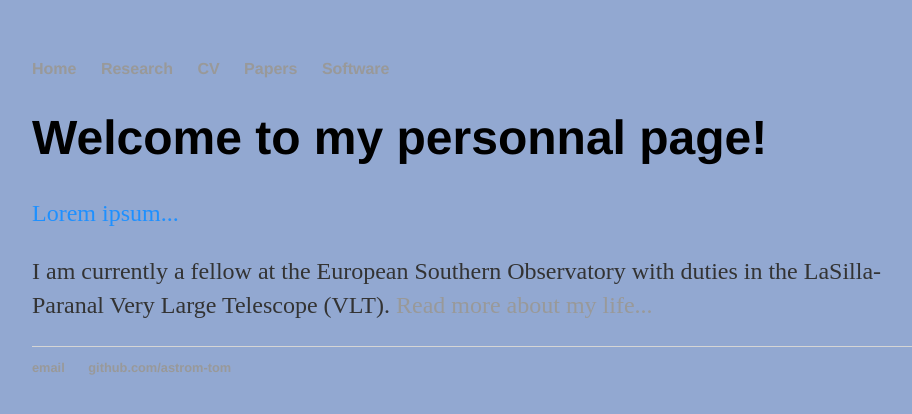
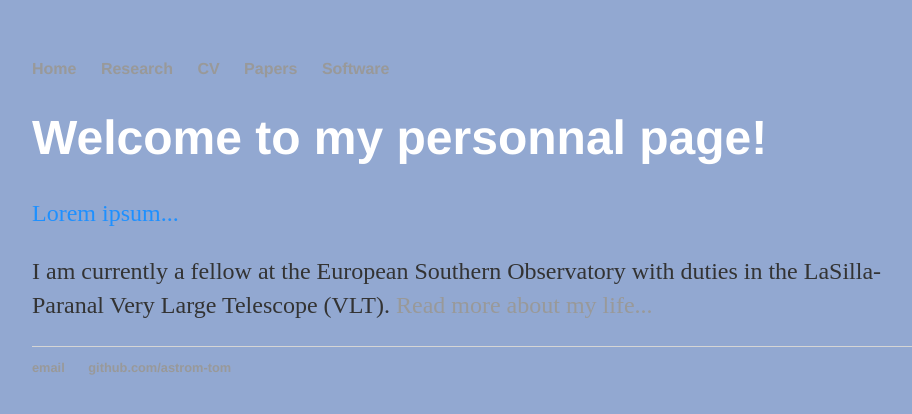
Before and after one commit to astrom-tom/astrom-tom.github.io, a Jekyll site: the page built from index.html, in a window 1280 px wide. Shown: the top 414 px of the page, without its empty margins (160-1072 px from the left). Built offline with Jekyll 4.4.1, drawn with Linux system fonts in a browser that asks for light colours.

Commit message:
Update index.html

```diff
--- a/index.html
+++ b/index.html
@@ -3,7 +3,7 @@ layout: default
 title: Romain Thomas, Fellow Astronomer
 ---
 <div class="blurb">
-	<h1>Welcome to my personnal page!</h1>
+	<h1 style="color:White;">Welcome to my personnal page!</h1>
 	<p style="color:DodgerBlue;">Lorem ipsum...</p>
 	<p>I am currently a fellow at the European Southern Observatory with duties in the LaSilla-Paranal Very Large Telescope (VLT). <a href="/about">Read more about my life...</a></p>
 </div><!-- /.blurb -->
```
